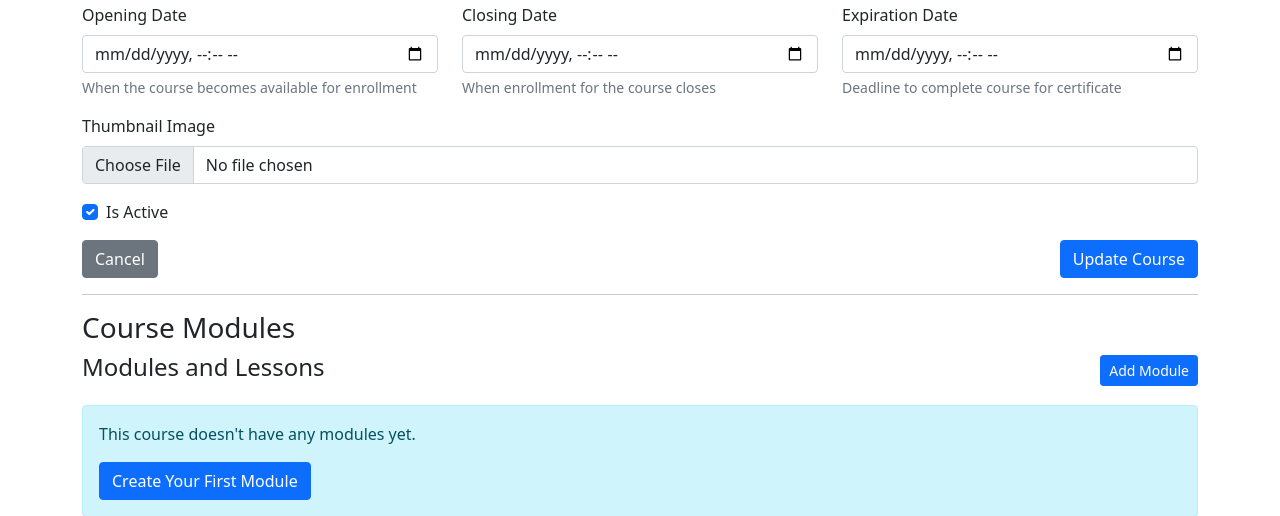
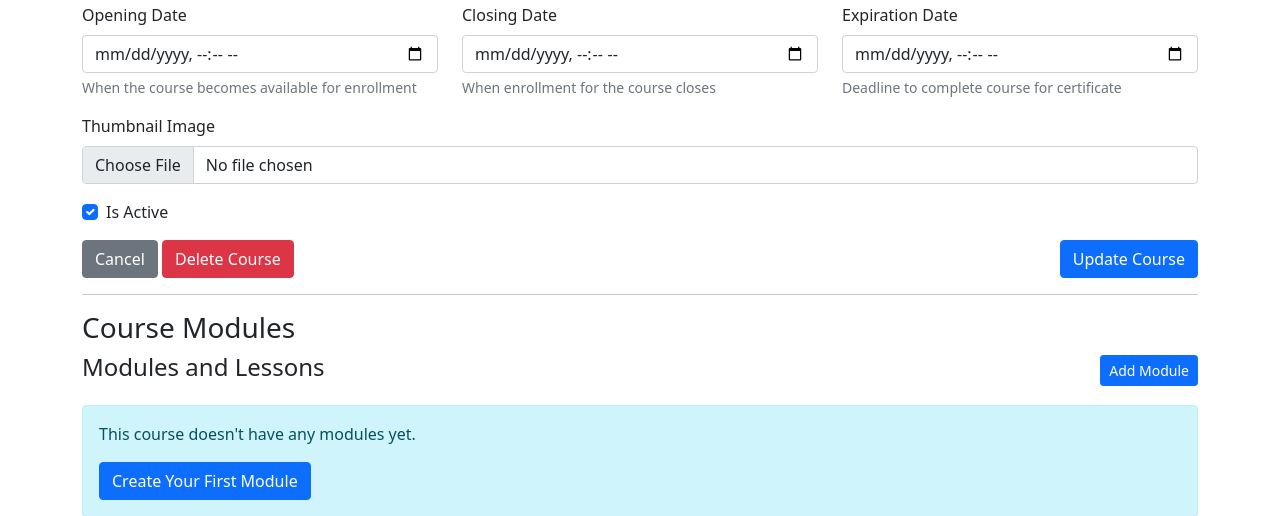
Before and after one commit to VanDung-dev/LearnOnline, a Django app: page /instructor/courses/advanced-django/edit/ in a window 1280 px wide. Shown: the part 709-1225 px from the top of the page. Run offline with Django 5.2, Linux system fonts and the light colour scheme; a user stored in the database is signed in; data comes from the database, SQL or seed files in the repository; some libraries are stand-ins or nearby versions.

Commit message:
feat(templates/courses): enhance course edit functionality
- Add delete course option
- Refactor HTML structure for better organization
- Update JavaScript files with new version parameter for cache busting
- Improve modal include statements for clarity

```diff
--- a/templates/courses/edit_course.html
+++ b/templates/courses/edit_course.html
@@ -6,7 +6,7 @@
 {% block content %}
 <h1>Edit Course: {{ course.title }}</h1>
 
-<form method="post" enctype="multipart/form-data">
+<form method="post" enctype="multipart/form-data" id="course-edit-form">
     {% csrf_token %}
     <div class="mb-3">
         <label for="{{ form.title.id_for_label }}" class="form-label">Course Title</label>
@@ -124,8 +124,11 @@
     </div>
 
     <div class="d-flex justify-content-between">
-        <a href="{% url 'courses:instructor_courses' %}" class="btn btn-secondary">Cancel</a>
-        <button type="submit" class="btn btn-primary">Update Course</button>
+        <div>
+            <a href="{% url 'courses:instructor_courses' %}" class="btn btn-secondary">Cancel</a>
+            <button type="button" class="btn btn-danger" data-bs-toggle="modal" data-bs-target="#deleteCourseModal">Delete Course</button>
+        </div>
+        <button type="submit" class="btn btn-primary" id="course-save-btn">Update Course</button>
     </div>
 </form>
 
@@ -226,8 +229,8 @@
     {% endif %}
 </div>
 
-{% include 'courses/includes/create_module_modal.html' with module=module %}
-{% include 'courses/includes/delete_course_modal.html' with module=module %}
+{% include 'courses/includes/create_module_modal.html' %}
+{% include 'courses/includes/delete_course_modal.html' %}
 
 {% endblock %}
 
@@ -238,5 +241,6 @@
 <script>
     window.courseSlug = '{{ course.slug }}';
 </script>
-<script src="{% static 'courses/edit_course.js' %}"></script>
+<script src="{% static 'courses/edit_course.js' %}?v=1.1"></script>
+<script src="{% static 'courses/course_management.js' %}?v=1.1"></script>
 {% endblock %}
```
